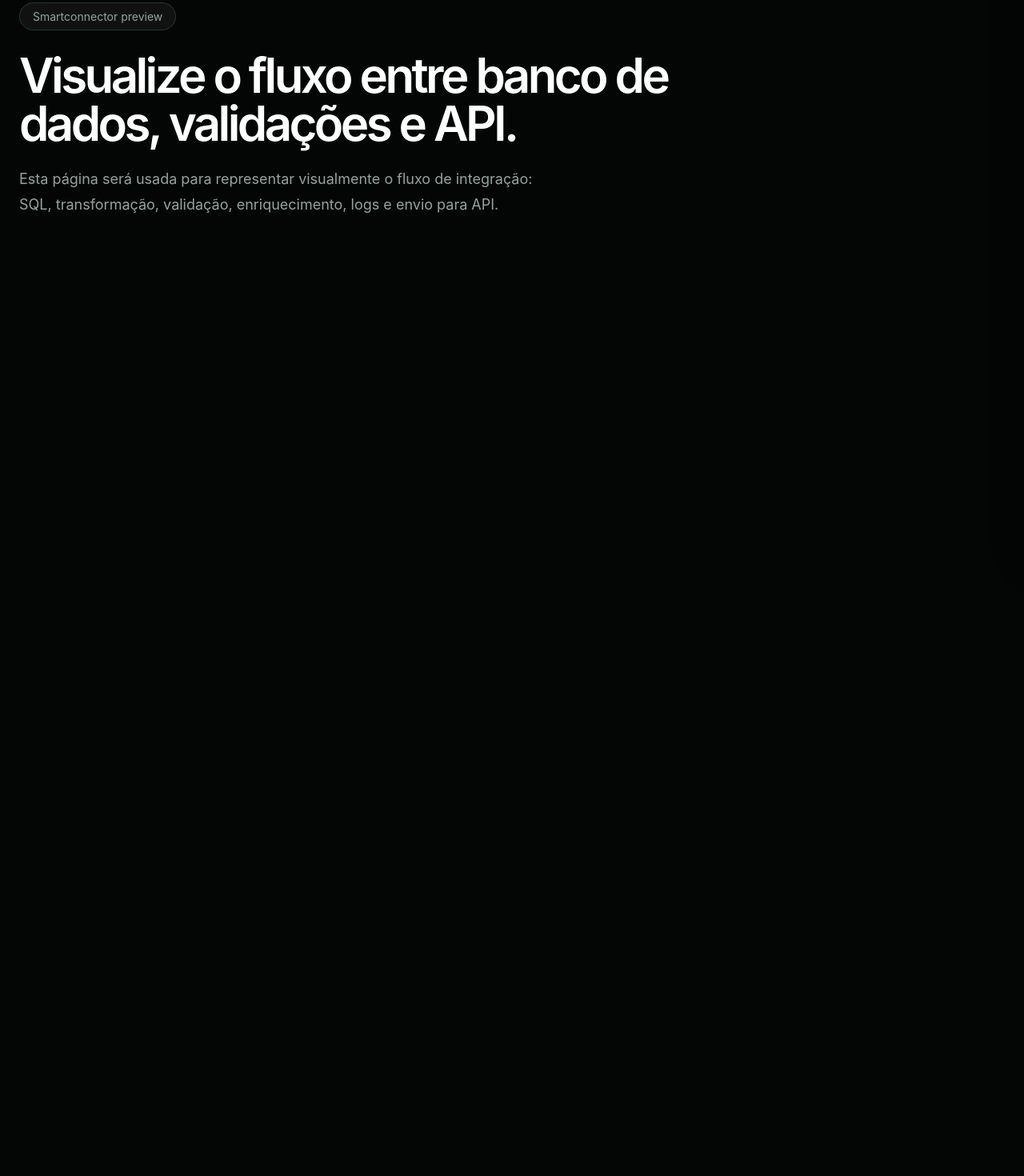
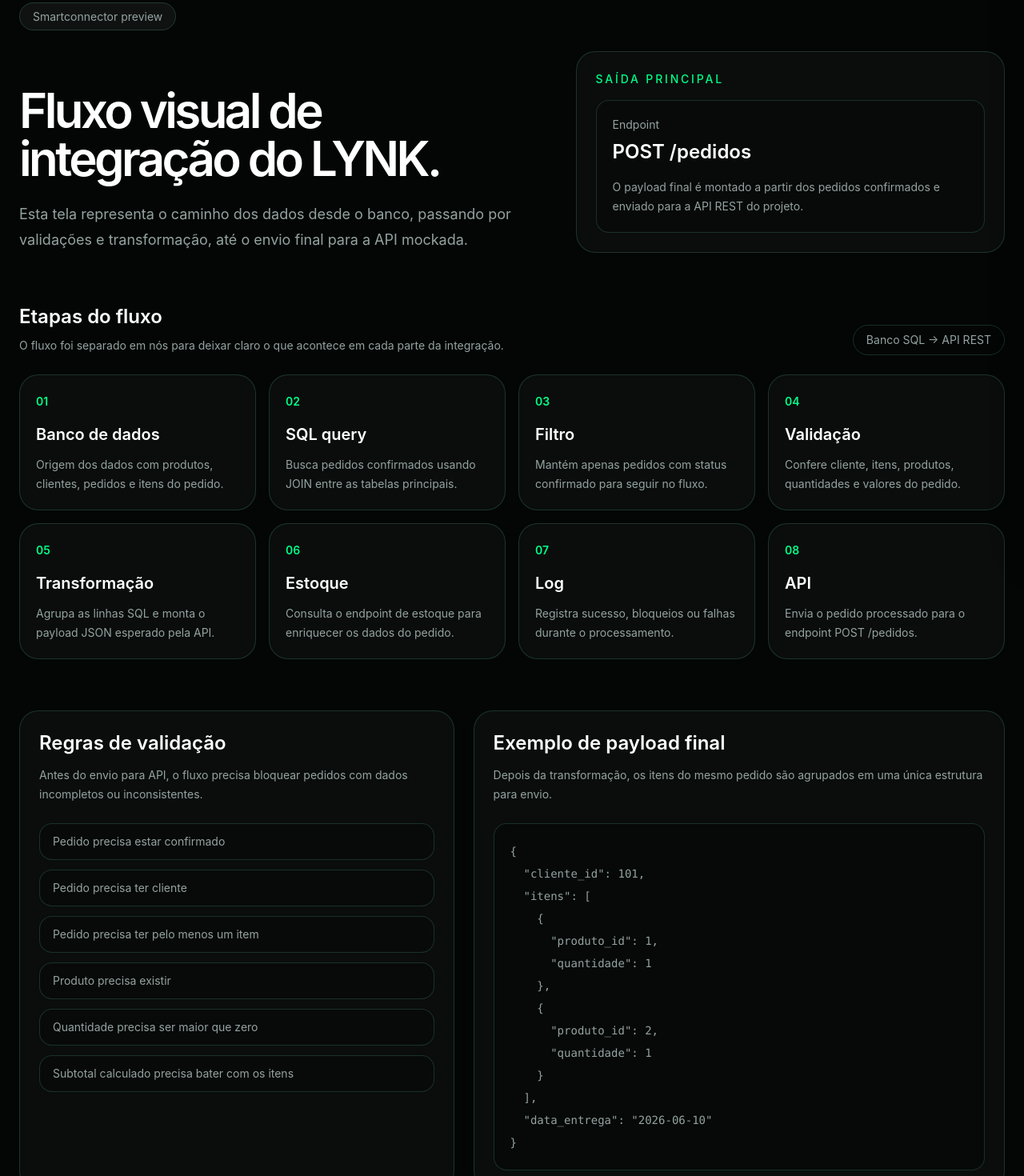
Before and after one commit to cguilhermear/lynk, a React (Vite) app: page /flow-preview in a window 1280 px wide. Shown: the part 120-1590 px from the top of the page at 80% size. Before the commit the page ends 800 px from the top, so only its background shows below. Built offline with nearby package versions, Linux system fonts and the light colour scheme.

Commit message:
Create integration flow preview

```diff
--- a/src/pages/FlowPreview.tsx
+++ b/src/pages/FlowPreview.tsx
@@ -1,3 +1,55 @@
+const flowSteps = [
+  {
+    number: '01',
+    title: 'Banco de dados',
+    description: 'Origem dos dados com produtos, clientes, pedidos e itens do pedido.',
+  },
+  {
+    number: '02',
+    title: 'SQL query',
+    description: 'Busca pedidos confirmados usando JOIN entre as tabelas principais.',
+  },
+  {
+    number: '03',
+    title: 'Filtro',
+    description: 'Mantém apenas pedidos com status confirmado para seguir no fluxo.',
+  },
+  {
+    number: '04',
+    title: 'Validação',
+    description: 'Confere cliente, itens, produtos, quantidades e valores do pedido.',
+  },
+  {
+    number: '05',
+    title: 'Transformação',
+    description: 'Agrupa as linhas SQL e monta o payload JSON esperado pela API.',
+  },
+  {
+    number: '06',
+    title: 'Estoque',
+    description: 'Consulta o endpoint de estoque para enriquecer os dados do pedido.',
+  },
+  {
+    number: '07',
+    title: 'Log',
+    description: 'Registra sucesso, bloqueios ou falhas durante o processamento.',
+  },
+  {
+    number: '08',
+    title: 'API',
+    description: 'Envia o pedido processado para o endpoint POST /pedidos.',
+  },
+]
+
+const validationRules = [
+  'Pedido precisa estar confirmado',
+  'Pedido precisa ter cliente',
+  'Pedido precisa ter pelo menos um item',
+  'Produto precisa existir',
+  'Quantidade precisa ser maior que zero',
+  'Subtotal calculado precisa bater com os itens',
+]
+
 export function FlowPreview() {
   return (
     <main className="min-h-screen bg-[var(--lynk-bg)] px-6 py-32 text-[var(--lynk-text)]">
@@ -6,15 +58,127 @@
           Smartconnector preview
         </span>
 
-        <h1 className="mt-8 max-w-4xl text-4xl font-semibold tracking-[-0.06em] text-white md:text-6xl">
-          Visualize o fluxo entre banco de dados, validações e API.
-        </h1>
+        <div className="mt-8 grid gap-10 lg:grid-cols-[1.1fr_0.9fr] lg:items-end">
+          <div>
+            <h1 className="max-w-4xl text-4xl font-semibold tracking-[-0.06em] text-white md:text-6xl">
+              Fluxo visual de integração do LYNK.
+            </h1>
 
-        <p className="mt-6 max-w-2xl text-lg leading-8 text-[var(--lynk-muted)]">
-          Esta página será usada para representar visualmente o fluxo de
-          integração: SQL, transformação, validação, enriquecimento, logs e
-          envio para API.
-        </p>
+            <p className="mt-6 max-w-2xl text-lg leading-8 text-[var(--lynk-muted)]">
+              Esta tela representa o caminho dos dados desde o banco, passando
+              por validações e transformação, até o envio final para a API
+              mockada.
+            </p>
+          </div>
+
+          <div className="rounded-3xl border border-[var(--lynk-border)] bg-white/[0.03] p-6">
+            <p className="text-sm font-medium uppercase tracking-[0.2em] text-[var(--lynk-green)]">
+              Saída principal
+            </p>
+
+            <div className="mt-4 rounded-2xl border border-[var(--lynk-border)] bg-black/20 p-5">
+              <p className="text-sm text-[var(--lynk-muted)]">Endpoint</p>
+              <p className="mt-2 text-2xl font-semibold text-white">
+                POST /pedidos
+              </p>
+              <p className="mt-4 text-sm leading-6 text-[var(--lynk-muted)]">
+                O payload final é montado a partir dos pedidos confirmados e
+                enviado para a API REST do projeto.
+              </p>
+            </div>
+          </div>
+        </div>
+
+        <section className="mt-16">
+          <div className="mb-6 flex flex-col gap-3 md:flex-row md:items-end md:justify-between">
+            <div>
+              <h2 className="text-2xl font-semibold text-white">
+                Etapas do fluxo
+              </h2>
+              <p className="mt-2 max-w-2xl text-sm leading-6 text-[var(--lynk-muted)]">
+                O fluxo foi separado em nós para deixar claro o que acontece em
+                cada parte da integração.
+              </p>
+            </div>
+
+            <span className="rounded-full border border-[var(--lynk-border)] px-4 py-2 text-sm text-[var(--lynk-muted)]">
+              Banco SQL → API REST
+            </span>
+          </div>
+
+          <div className="grid gap-4 md:grid-cols-2 xl:grid-cols-4">
+            {flowSteps.map((step) => (
+              <article
+                key={step.number}
+                className="rounded-3xl border border-[var(--lynk-border)] bg-white/[0.03] p-5 transition hover:border-[var(--lynk-green)] hover:bg-white/[0.05]"
+              >
+                <span className="text-sm font-semibold text-[var(--lynk-green)]">
+                  {step.number}
+                </span>
+
+                <h3 className="mt-4 text-xl font-semibold text-white">
+                  {step.title}
+                </h3>
+
+                <p className="mt-3 text-sm leading-6 text-[var(--lynk-muted)]">
+                  {step.description}
+                </p>
+              </article>
+            ))}
+          </div>
+        </section>
+
+        <section className="mt-16 grid gap-6 lg:grid-cols-[0.9fr_1.1fr]">
+          <div className="rounded-3xl border border-[var(--lynk-border)] bg-white/[0.03] p-6">
+            <h2 className="text-2xl font-semibold text-white">
+              Regras de validação
+            </h2>
+
+            <p className="mt-3 text-sm leading-6 text-[var(--lynk-muted)]">
+              Antes do envio para API, o fluxo precisa bloquear pedidos com
+              dados incompletos ou inconsistentes.
+            </p>
+
+            <div className="mt-6 space-y-3">
+              {validationRules.map((rule) => (
+                <div
+                  key={rule}
+                  className="rounded-2xl border border-[var(--lynk-border)] bg-black/20 px-4 py-3 text-sm text-[var(--lynk-muted)]"
+                >
+                  {rule}
+                </div>
+              ))}
+            </div>
+          </div>
+
+          <div className="rounded-3xl border border-[var(--lynk-border)] bg-white/[0.03] p-6">
+            <h2 className="text-2xl font-semibold text-white">
+              Exemplo de payload final
+            </h2>
+
+            <p className="mt-3 text-sm leading-6 text-[var(--lynk-muted)]">
+              Depois da transformação, os itens do mesmo pedido são agrupados
+              em uma única estrutura para envio.
+            </p>
+
+            <pre className="mt-6 overflow-x-auto rounded-2xl border border-[var(--lynk-border)] bg-black/30 p-5 text-sm leading-7 text-[var(--lynk-muted)]">
+{`{
+  "cliente_id": 101,
+  "itens": [
+    {
+      "produto_id": 1,
+      "quantidade": 1
+    },
+    {
+      "produto_id": 2,
+      "quantidade": 1
+    }
+  ],
+  "data_entrega": "2026-06-10"
+}`}
+            </pre>
+          </div>
+        </section>
       </section>
     </main>
   )
```
